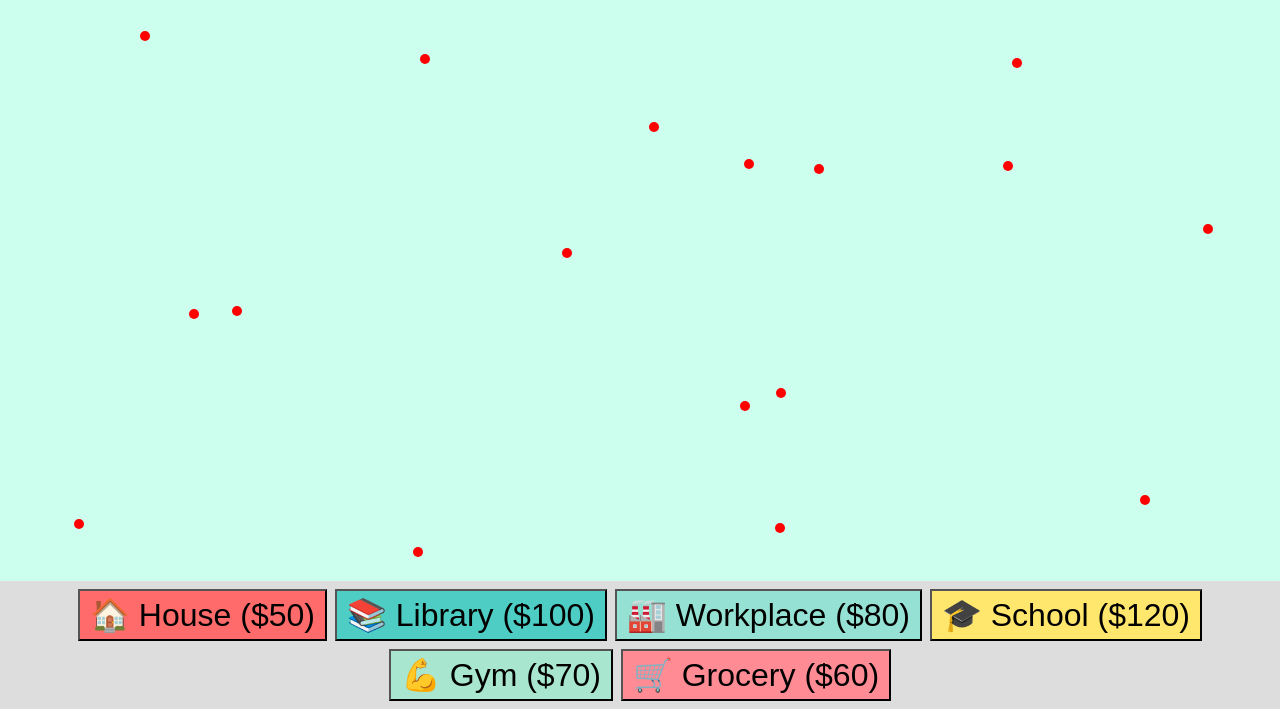
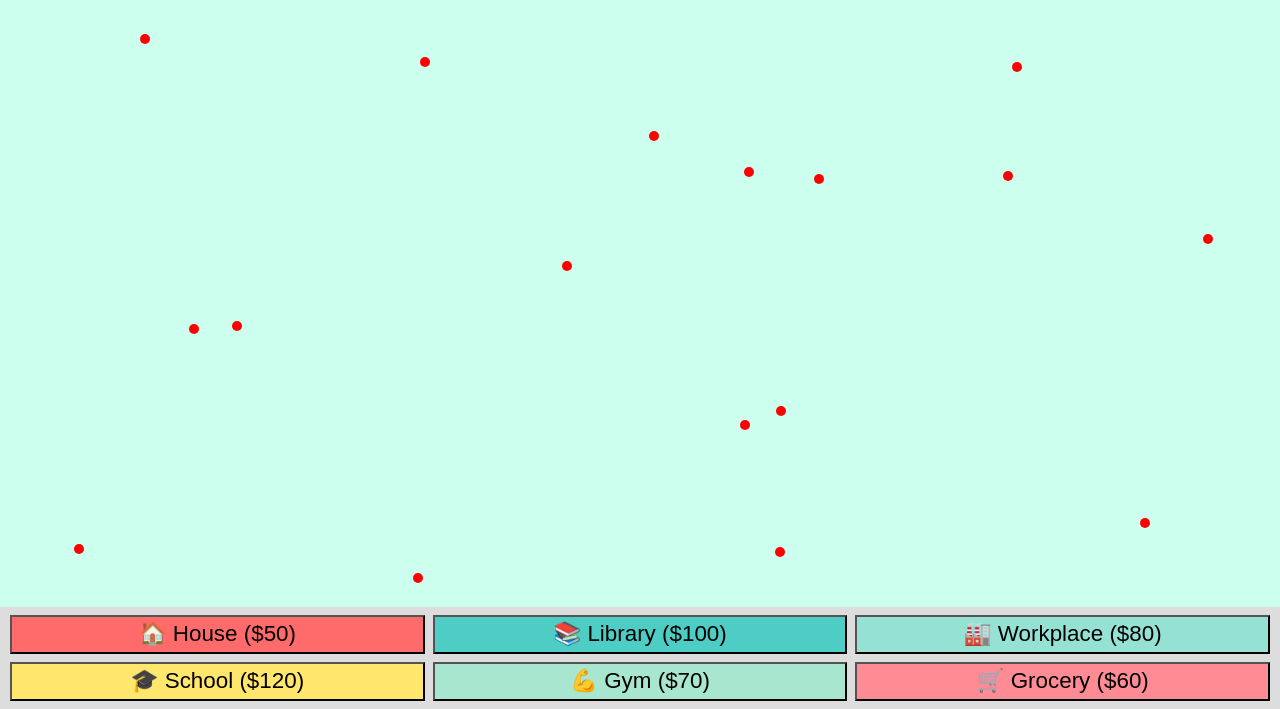
Before and after one commit to peterthelander/yourtown, a website with bundled scripts: page index.html in a window 1280 px wide. Shown: the part 91-800 px from the top of the page. Built offline with nearby package versions, Linux system fonts and the light colour scheme.

Commit message:
Tighten build button bar into 3x2 grid

```diff
--- a/styles.css
+++ b/styles.css
@@ -80,12 +80,11 @@ header {
 }
 
 footer {
-    min-height: 80px;
+    min-height: 72px;
     background: #ddd;
-    display: flex;
-    flex-wrap: wrap;
-    align-items: center;
-    justify-content: center;
+    display: grid;
+    grid-template-columns: repeat(3, minmax(0, 1fr));
+    align-items: stretch;
     gap: 8px;
     margin-top: auto;
     padding: 8px 10px calc(8px + env(safe-area-inset-bottom));
@@ -94,7 +93,10 @@ footer {
 
 footer .build-btn {
     margin: 0;
-    padding: 5px 10px;
+    width: 100%;
+    font-size: 0.7rem;
+    line-height: 1.2;
+    padding: 4px 8px;
 }
 
 .building {
```
